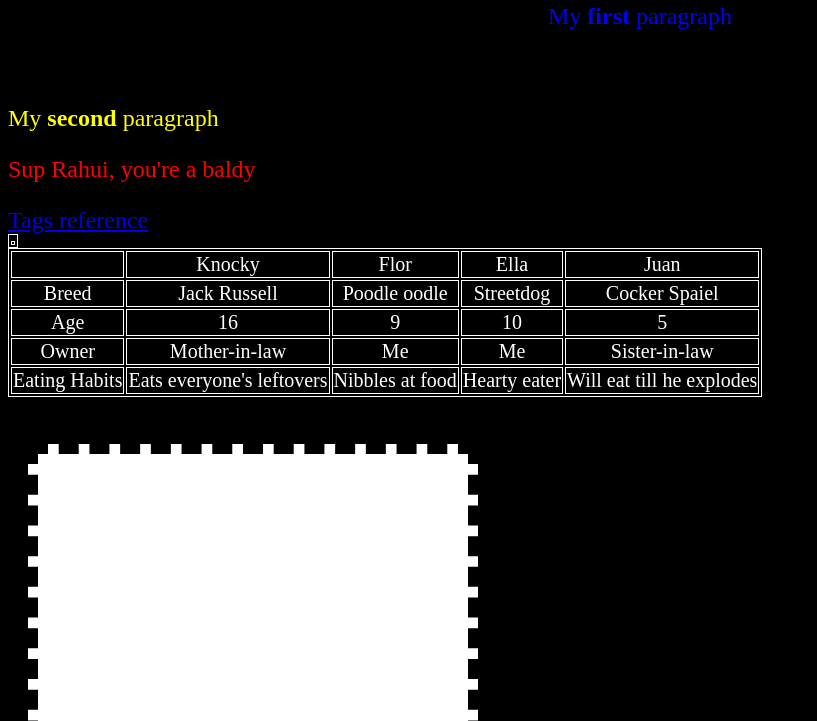
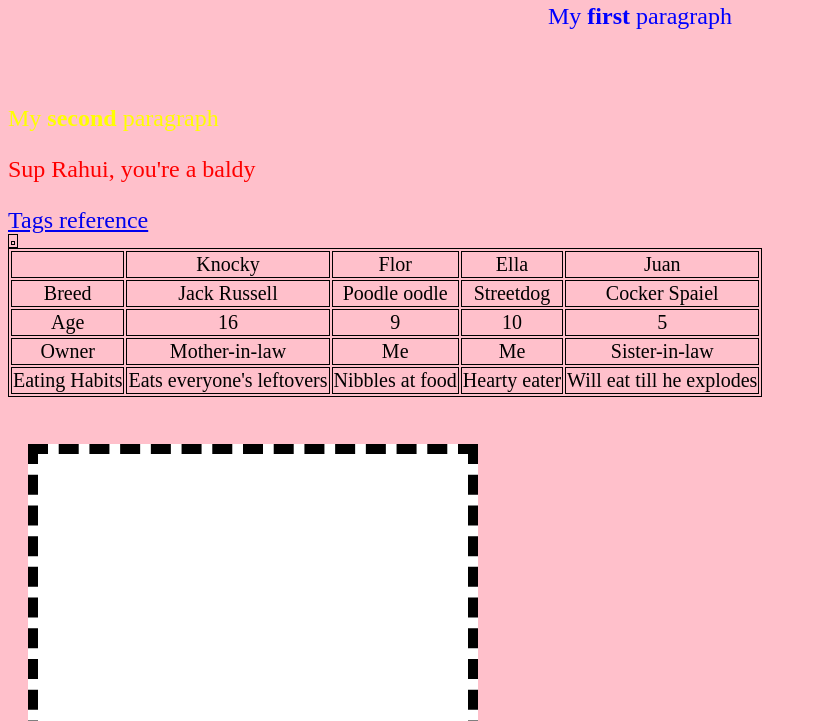
Before and after one commit to AJ-E/just-a-little-website, a plain HTML site: page MSA SoftwareWorkshop/index.html in a window 1280 px wide. Shown: the part 79-800 px from the top of the page, without its empty margins (0-817 px from the left). Drawn offline with Linux system fonts and the light colour scheme.

Commit message:
added pink background and black lettering

```diff
--- a/MSA SoftwareWorkshop/styles.css
+++ b/MSA SoftwareWorkshop/styles.css
@@ -22,7 +22,7 @@ p{
 
 
   body {
-    background-color: black;
+    background-color: pink;
   }
 
 
@@ -47,7 +47,7 @@ p{
 
   table,
   td {
-    border: solid 1px white;
+    border: solid 1px black;
     text-align: center;
   } /*you can style multiple things by separating by a comma e.g. table,td
     here we are changing the styling of the table and the data in the table
@@ -74,6 +74,6 @@ p{
 
    td {
     font-size: 20px;
-    color: white;
+    color: black;
     text-align: center;
   }
```
